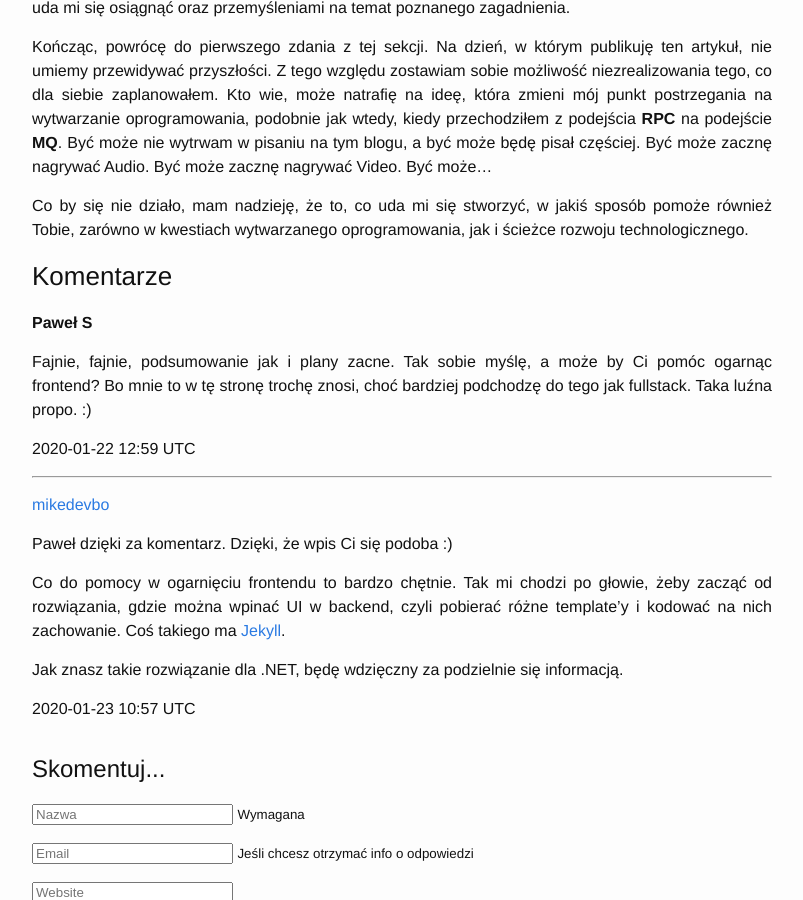
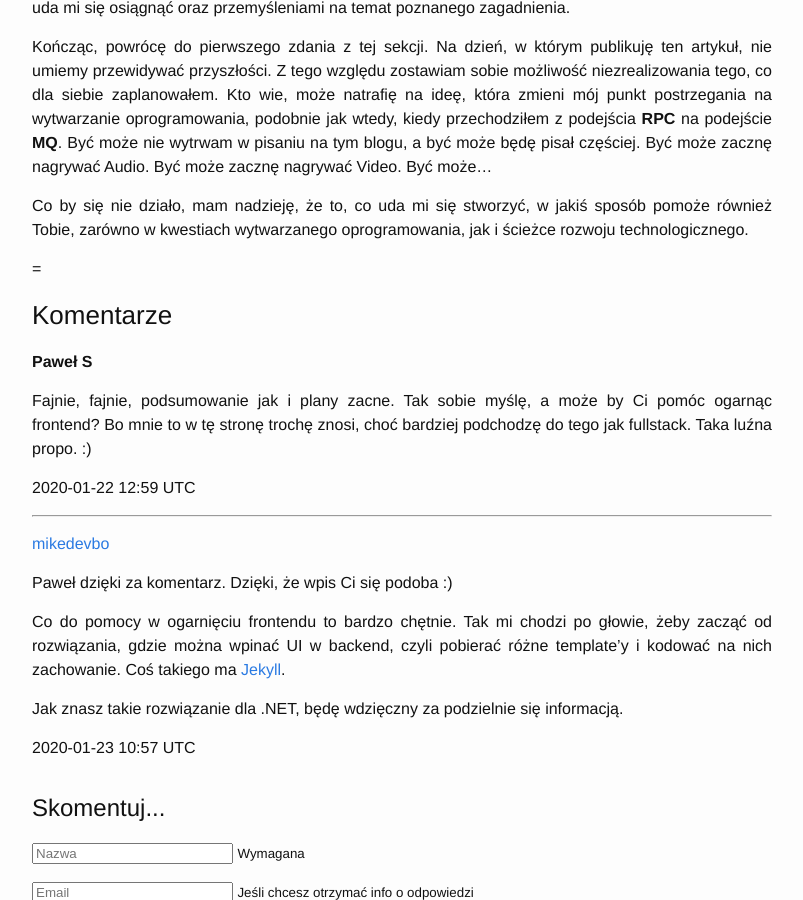
Before and after one commit to mikedevbo/mikedevbo.github.io, a Jekyll site: the page built from _posts/2020-01-12-what-was-what-is-what-will-be.md, in a window 1280 px wide and 900 px high, scrolled down 5943 px. Shown: the whole window, without its empty margins (238-1041 px from the left). Built offline with Jekyll 4.4.1, drawn with Linux system fonts in a browser that asks for light colours.

Commit message:
add missing char

```diff
--- a/_posts/2020-01-12-what-was-what-is-what-will-be.md
+++ b/_posts/2020-01-12-what-was-what-is-what-will-be.md
@@ -99,6 +99,8 @@ Kończąc, powrócę do pierwszego zdania z tej sekcji. Na dzień, w którym pub
 
 Co by się nie działo, mam nadzieję, że to, co uda mi się stworzyć, w jakiś sposób pomoże również Tobie, zarówno w kwestiach wytwarzanego oprogramowania, jak i ścieżce rozwoju technologicznego.
 
+{{ site.mark_post_as_end }}
+
 ### {{ site.comments }}
 
 **Paweł S**
```
